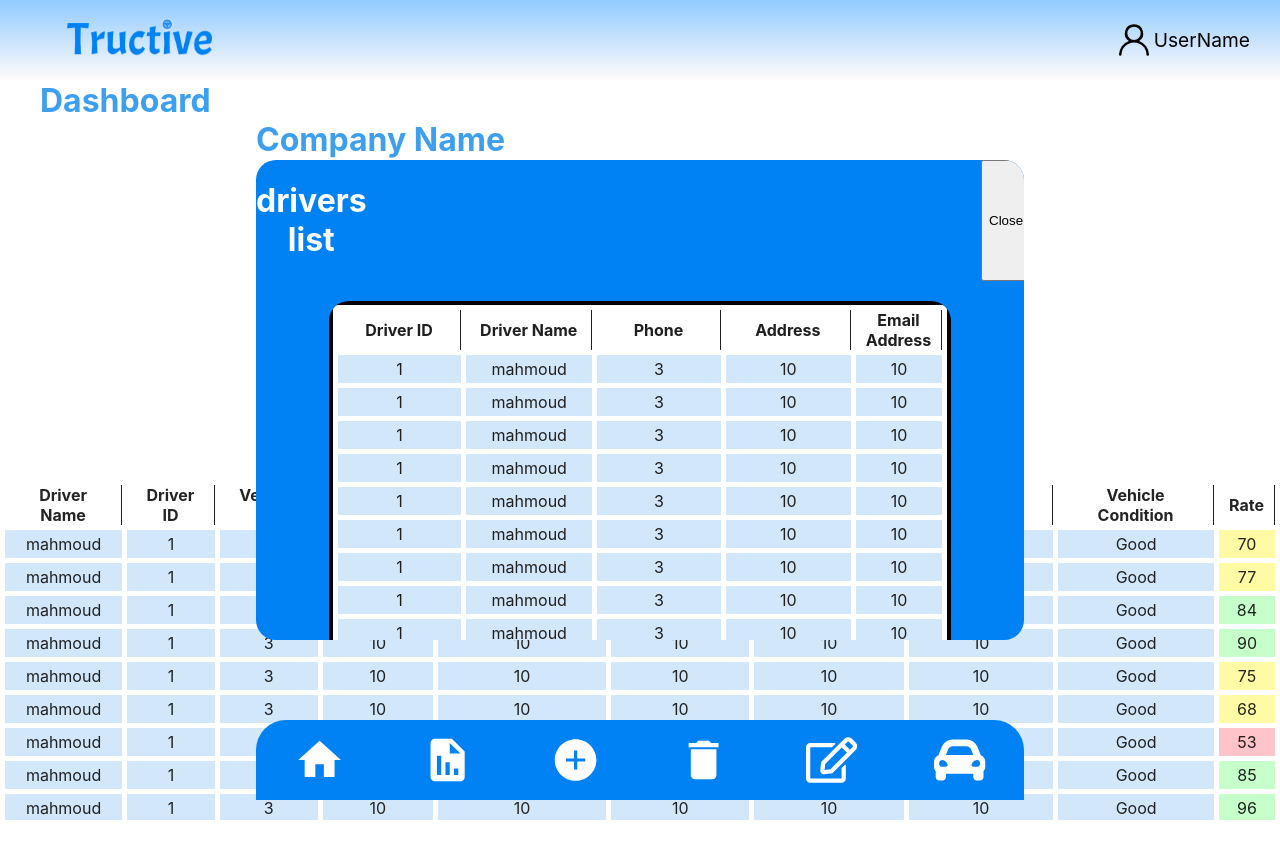
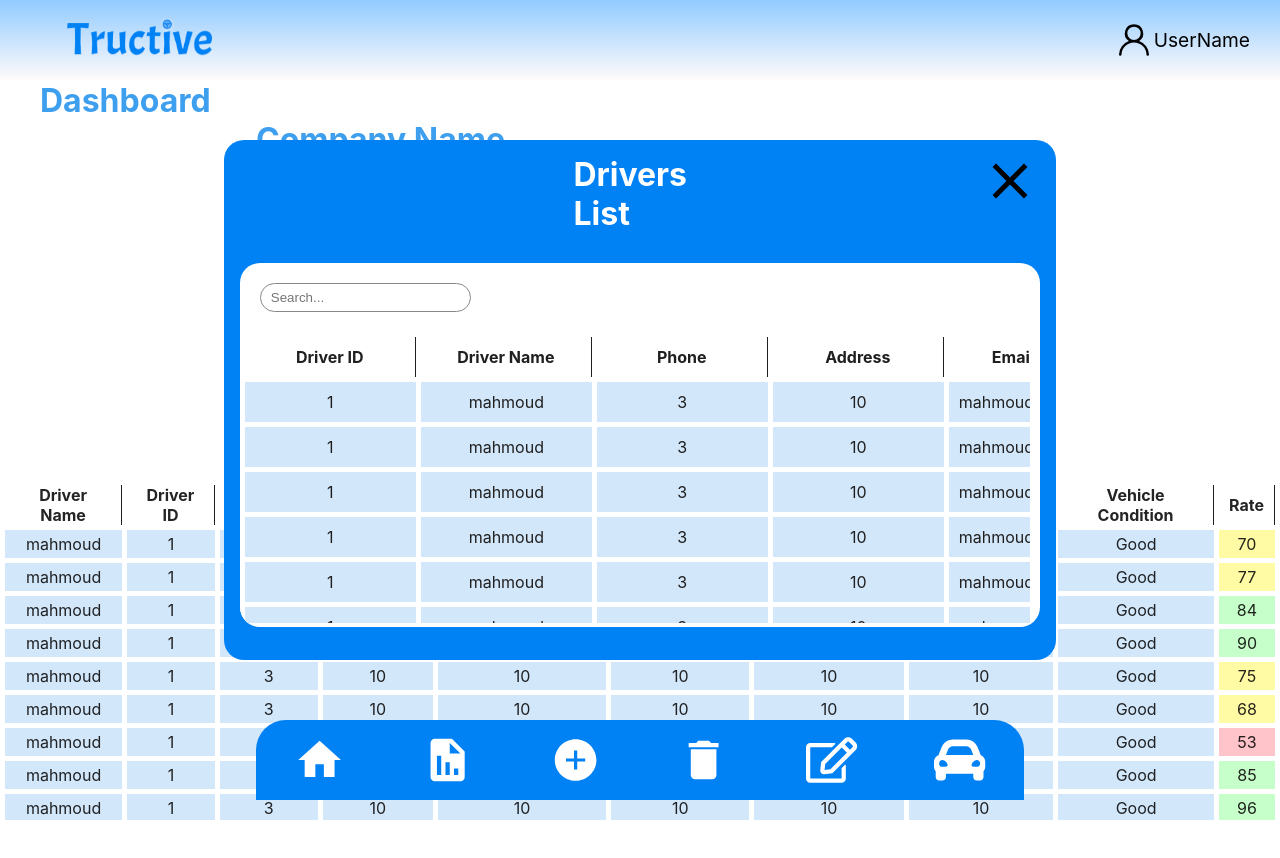
Before and after one commit to m7modfayez/tructive, a React (Vite) app: page /total-drivers in a window 1280 px wide. Shown: the top 858 px of the page. Built offline with nearby package versions, Linux system fonts and the light colour scheme.

Commit message:
adding drivers list

```diff
--- a/src/App.css
+++ b/src/App.css
@@ -148,6 +148,7 @@
   /* margin-left: 3px; */
 }
 
+
 .driver h4 {
   margin-right: 10px;
   margin-top: 60px;
@@ -202,38 +203,79 @@ td {
 .total-drivers {
   /* z-index: 5; */
   border-radius: 20px;
-  text-align: center;
+  /* text-align: center; */
   position: fixed;
-  /* position:absolute; */
-  /* justify-content: center; */
-  /* align-items: center; */
-  top:20%;
-  left: 20%;
-  width: 60%;
-  height: 60%;
+  top: 50%;
+  left: 50%;
+  transform: translate(-50%, -50%);
+  width: 65%;
+  height: 65%;
   overflow: hidden;
   color: white;
   background-color: #0081F4;
 }
 
+.close-driver-list {
+  margin:10px;
+  float:right;
+  background-color: inherit;
+  border: none;
+  cursor: pointer;
+}
+.close-driver-list :hover {
+  background-color: #086dc5;
+  border-radius: 50%;
+
+}
+
+.driver-list-table-div {
+  width: 95%;
+  padding-right: 10px;
+  border-radius:20px;
+  background-color: rgb(255, 255, 255);
+  height: 70%;
+  overflow: auto;
+  margin: 30px auto;
+}
+
 .driver-list-table {
     background-color: #ffffff;
-    /* width: 100%; */
+    width: 100%;
+    table-layout: auto;
     /* justify-content: center; */
     /* align-items: center; */
-    margin-top:40px;
+    /* margin:50px; */
     color: #201f1f;
     margin: auto;
-    height: 70%;
-    width: fit-content;
+    max-height: 80%;
+    /* width: fit-content; */
     /* width: auto; */
     overflow-y:auto;
+    overflow-x:hidden;
     border-spacing: 5px;
     text-align: center;
     display:block;
     scrollbar-color: rgb(181, 181, 181) rgb(246, 246, 246);
 }
 
-.driver-list-table th {
-  width: 22%;
+.driver-list-table th, .driver-list-table td {
+  padding: 10px;
+  min-width: 150px;
+  width: calc(100% / 4);
+  word-wrap: break-word;
+  max-width: 22%;
 }
+
+.driver-search {
+  margin: 20px ;
+  border-radius: 15px;
+  height: 25px;
+  width: 25%;
+  background-color: inherit;
+  border: #888 1px solid;
+  padding-left: 10px;
+  color: #201f1f;
+
+
+
+}
--- a/src/App.tsx
+++ b/src/App.tsx
@@ -12,11 +12,10 @@ function App() {
     <>
     <div className='dashboard'>
 
-      <Footer />
       <Router>
       <Header />
       <DashboardBody />
-
+      <Footer />
         <Routes>
           <Route path="/total-drivers" element={<TotalDrivers />} />
         </Routes>
--- a/src/assets/components/DashboardBody.tsx
+++ b/src/assets/components/DashboardBody.tsx
@@ -1,7 +1,6 @@
 import { BrowserRouter as Router, Routes, Route, useNavigate } from "react-router-dom";
 import DriverInfo from "./DriverInfo"
 import DriverTable from "./DriverTable";
-import TotalDrivers from './TotalDrivers'
 
 
 function DashboardBody() {
--- a/src/assets/components/DriverInfo.tsx
+++ b/src/assets/components/DriverInfo.tsx
@@ -15,6 +15,7 @@ function DriverInfo({onChildClick}: DriverInfoProps) {
 
             <div onClick={onChildClick} className="driver tot-drivers">
                 <h2>Total Drivers</h2>
+                {/* <p>click to see</p> */}
                 <h2>15</h2>
                 <IoPersonOutline size={70} style={{ margin:'20px', float: 'right',}}/>
                 {/* <h4>James Wiliams</h4> */}
--- a/src/assets/components/DriverList.tsx
+++ b/src/assets/components/DriverList.tsx
@@ -8,7 +8,7 @@ function DriverList() {
            id: 1,
            vehicleID: 3,
            overSpeed: 10,
-           harshAcce: 10,
+           harshAcce: "mahmoudd@gmail.com",
            harshBreaking: 10,
            driverBehaviour: 10,
            excessiveIdling: 10,
@@ -20,7 +20,7 @@ function DriverList() {
            id: 1,
            vehicleID: 3,
            overSpeed: 10,
-           harshAcce: 10,
+           harshAcce: "mahmoudd@gmail.com",
            harshBreaking: 10,
            driverBehaviour: 10,
            excessiveIdling: 10,
@@ -32,7 +32,7 @@ function DriverList() {
            id: 1,
            vehicleID: 3,
            overSpeed: 10,
-           harshAcce: 10,
+           harshAcce: "mahmoudd@gmail.com",
            harshBreaking: 10,
            driverBehaviour: 10,
            excessiveIdling: 10,
@@ -44,7 +44,7 @@ function DriverList() {
            id: 1,
            vehicleID: 3,
            overSpeed: 10,
-           harshAcce: 10,
+           harshAcce: "mahmoudd@gmail.com",
            harshBreaking: 10,
            driverBehaviour: 10,
            excessiveIdling: 10,
@@ -56,7 +56,7 @@ function DriverList() {
            id: 1,
            vehicleID: 3,
            overSpeed: 10,
-           harshAcce: 10,
+           harshAcce: "mahmoudd@gmail.com",
            harshBreaking: 10,
            driverBehaviour: 10,
            excessiveIdling: 10,
@@ -68,7 +68,7 @@ function DriverList() {
            id: 1,
            vehicleID: 3,
            overSpeed: 10,
-           harshAcce: 10,
+           harshAcce: "mahmoudd@gmail.com",
            harshBreaking: 10,
            driverBehaviour: 10,
            excessiveIdling: 10,
@@ -79,7 +79,7 @@ function DriverList() {
            id: 1,
            vehicleID: 3,
            overSpeed: 10,
-           harshAcce: 10,
+           harshAcce: "mahmoudd@gmail.com",
            harshBreaking: 10,
            driverBehaviour: 10,
            excessiveIdling: 10,
@@ -91,7 +91,7 @@ function DriverList() {
            id: 1,
            vehicleID: 3,
            overSpeed: 10,
-           harshAcce: 10,
+           harshAcce: "mahmoudd@gmail.com",
            harshBreaking: 10,
            driverBehaviour: 10,
            excessiveIdling: 10,
@@ -102,7 +102,7 @@ function DriverList() {
            id: 1,
            vehicleID: 3,
            overSpeed: 10,
-           harshAcce: 10,
+           harshAcce: "mahmoudd@gmail.com",
            harshBreaking: 10,
            driverBehaviour: 10,
            excessiveIdling: 10,
@@ -113,7 +113,7 @@ function DriverList() {
            id: 1,
            vehicleID: 3,
            overSpeed: 10,
-           harshAcce: 10,
+           harshAcce: "mahmoudd@gmail.com",
            harshBreaking: 10,
            driverBehaviour: 10,
            excessiveIdling: 10,
@@ -124,7 +124,7 @@ function DriverList() {
            id: 1,
            vehicleID: 3,
            overSpeed: 10,
-           harshAcce: 10,
+           harshAcce: "mahmoudd@gmail.com",
            harshBreaking: 10,
            driverBehaviour: 20,
            excessiveIdling: 40,
@@ -136,7 +136,10 @@ function DriverList() {
     return (
         <>
 
-         <div style={{  width: "80%",padding: "4px", borderRadius:"20px", backgroundColor: "black" , height: "", overflow: "auto", margin: "20px auto"}}>
+         <div className="driver-list-table-div">
+         <form>
+           <input className="driver-search" name="fsrch" id="" placeholder="Search..." />
+           </form>
           <table className="driver-list-table">
             <thead>
             <tr>
--- a/src/assets/components/TotalDrivers.tsx
+++ b/src/assets/components/TotalDrivers.tsx
@@ -1,4 +1,5 @@
 import { useState } from "react";
+import { IoMdClose } from "react-icons/io";
 import { useNavigate } from "react-router-dom";
 import DriverList from "./DriverList";
 
@@ -15,10 +16,8 @@ function TotalDrivers() {
        <div className="total-drivers">
 
 
-             <div style={{display:"flex",}}>
-               <h1>drivers list</h1>
-               <button onClick={onClose} style={{marginLeft:"80%"}} >Close</button>
-             </div>
+               <button onClick={onClose} className="close-driver-list"> <IoMdClose size={60} color="black" /> </button>
+               <h1 style={{margin: "15px 42%"}}>Drivers List</h1>
                <DriverList />
         </div>
 
```
